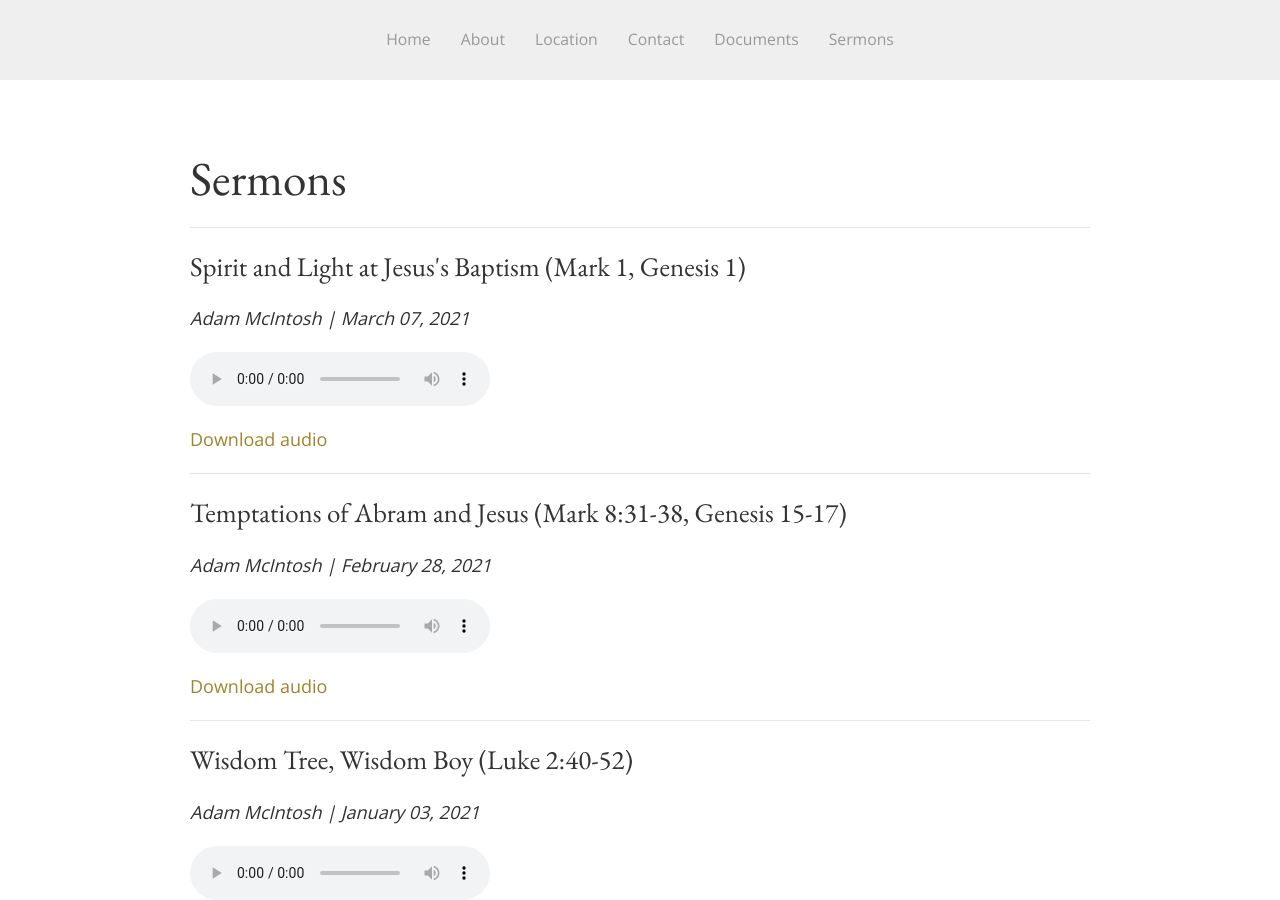
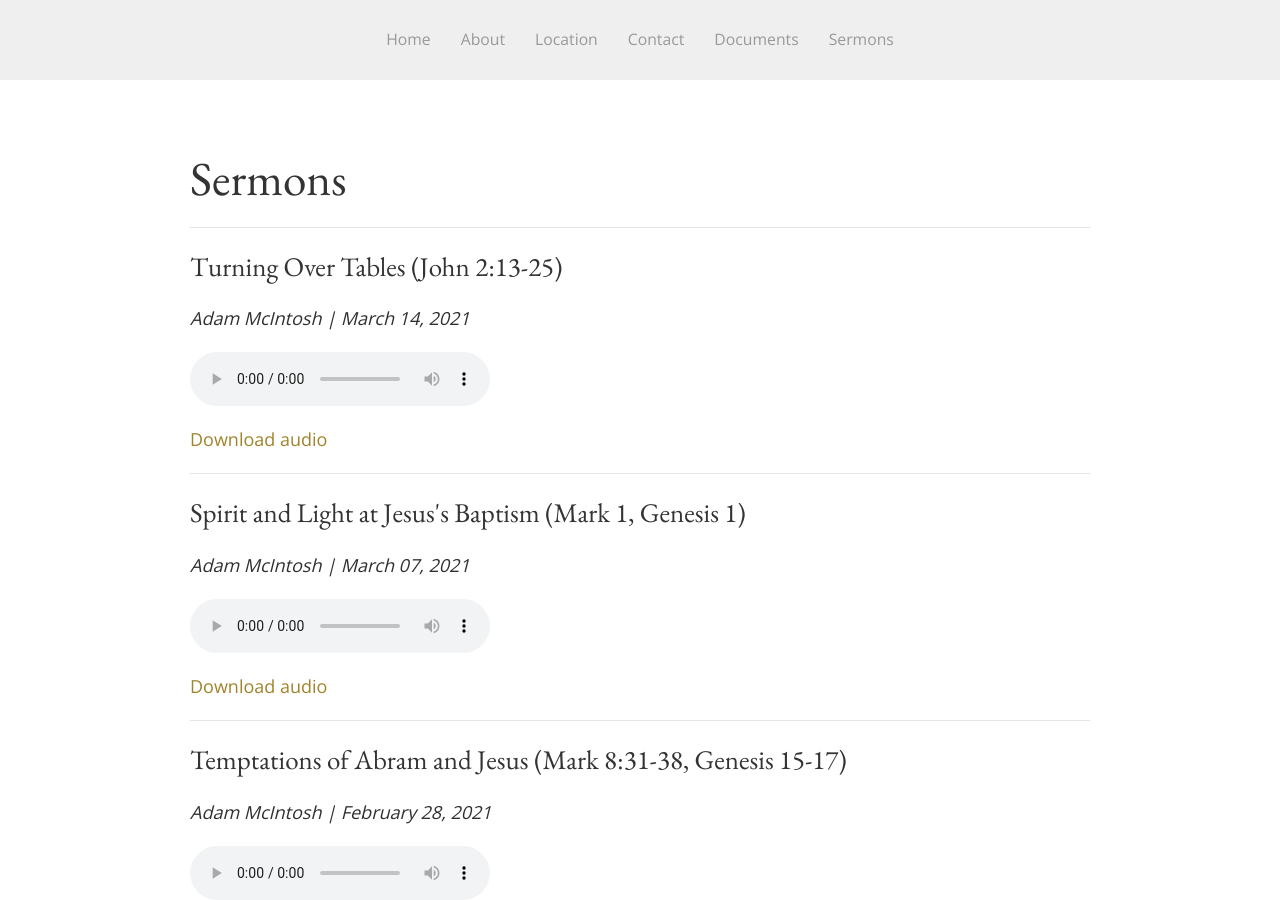
Before and after one commit to SaintDavidsChurch/website, a Jekyll site: the page built from sermons.html, in a window 1280 px wide and 900 px high. Built offline with Jekyll 4.4.1, drawn with Linux system fonts in a browser that asks for light colours.

Commit message:
Updated by InferCMS

```diff
--- a/_data/sermons.yml
+++ b/_data/sermons.yml
@@ -154,3 +154,7 @@
   date: '2021-03-07'
   preacher: Adam McIntosh
   audio_file: https://saintdavids.church/assets/sermons/2021/March/Adam-McIntosh_March7-2021_Mark1.4-5.9-11_Gen1.mp3
+- title: Turning Over Tables (John 2:13-25)
+  date: '2021-03-14'
+  preacher: Adam McIntosh
+  audio_file: https://saintdavids.church/assets/sermons/2021/March/Adam-McIntosh_March14-2021_John2.13-25.mp3
```
